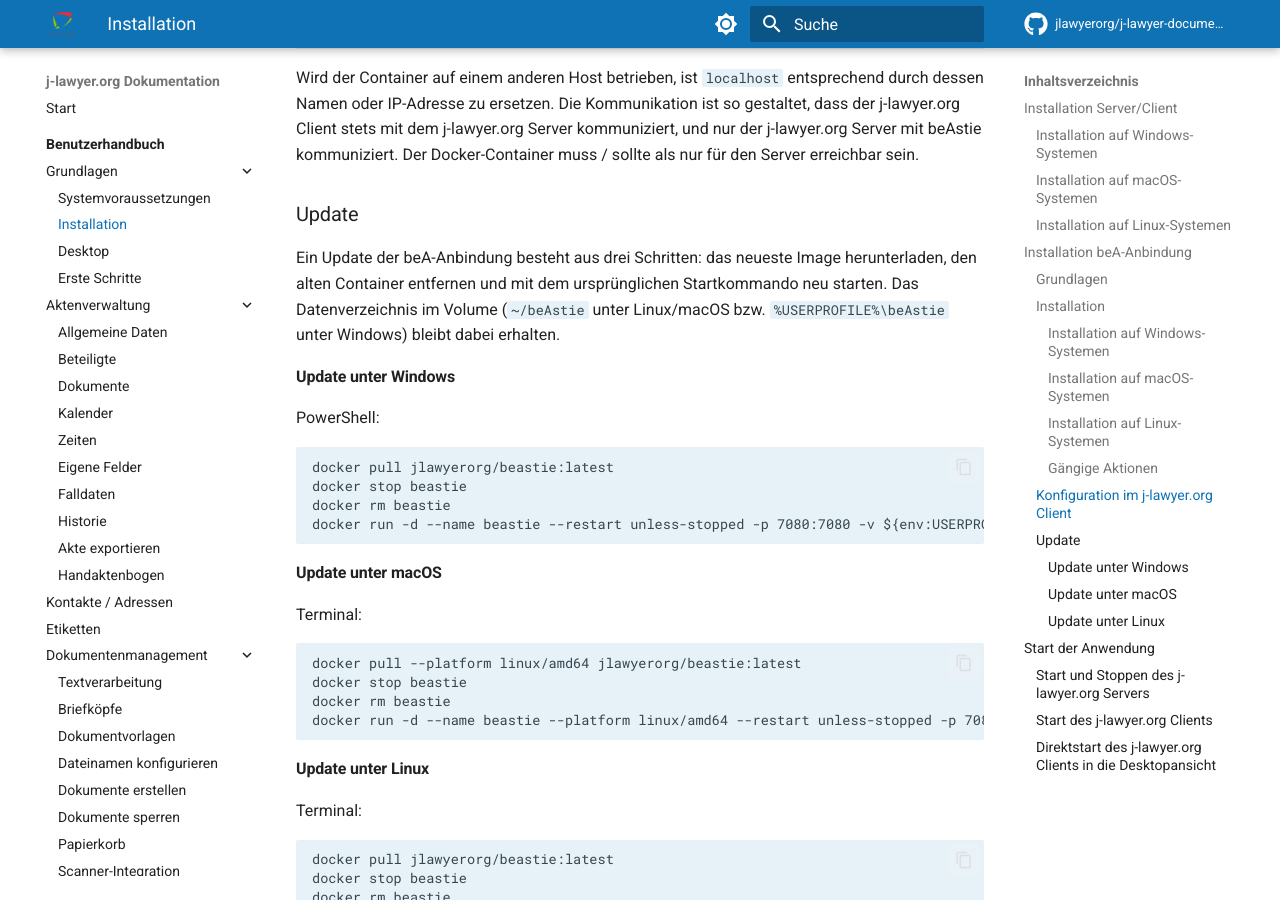
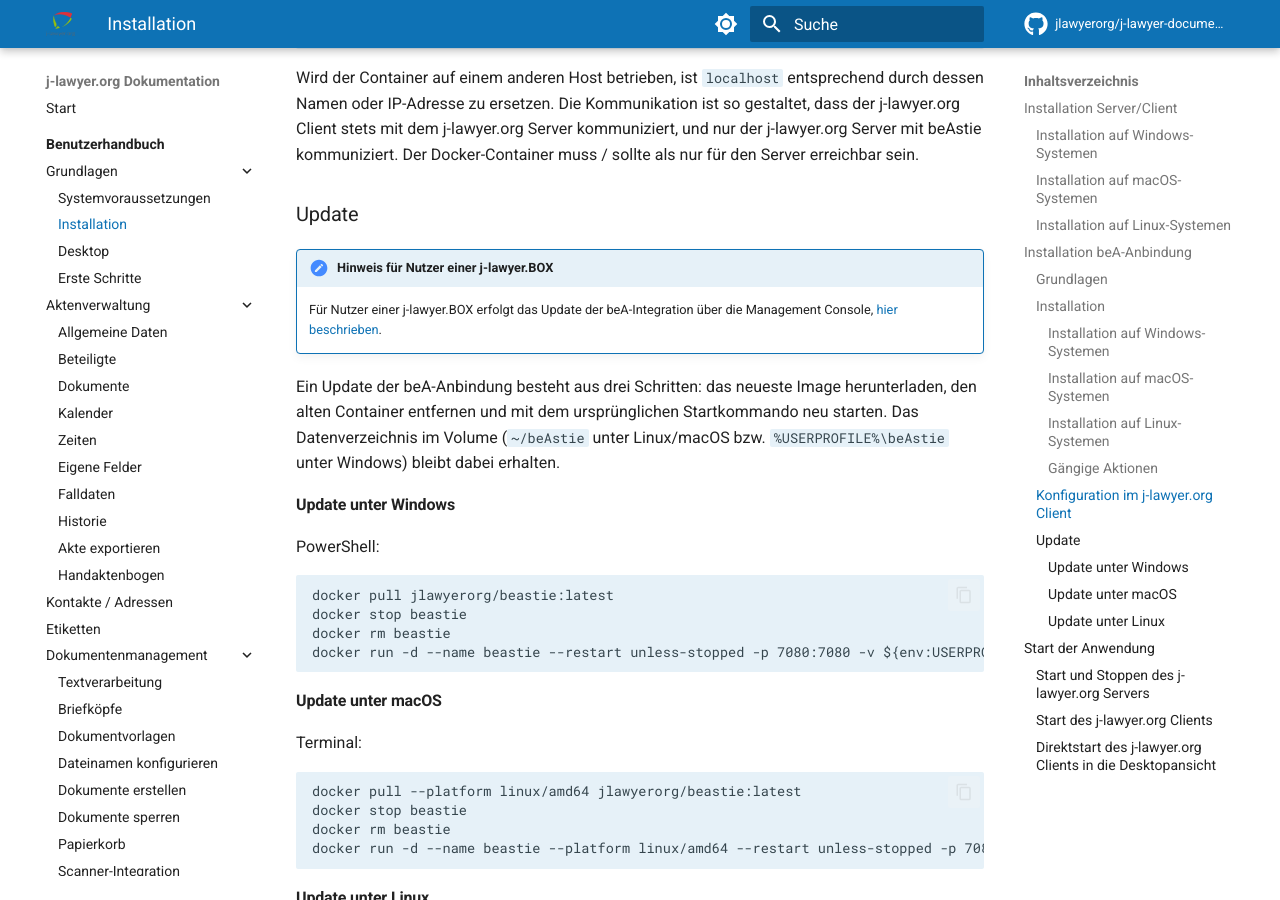
Before and after one commit to jlawyerorg/j-lawyer-documentation, an MkDocs documentation site: the page built from docs/benutzerhandbuch/installation.md, in a window 1280 px wide and 900 px high, scrolled down 3369 px. Built offline with MkDocs 1.6.1 and Material for MkDocs 9.7.7, drawn with Linux system fonts in a browser that asks for light colours; comment, search, counter and statistics services are not loaded.

Commit message:
beastie update for j-lawyer.box

```diff
--- a/docs/benutzerhandbuch/installation.md
+++ b/docs/benutzerhandbuch/installation.md
@@ -105,6 +105,9 @@
 Wird der Container auf einem anderen Host betrieben, ist `localhost` entsprechend durch dessen Namen oder IP-Adresse zu ersetzen. Die Kommunikation ist so gestaltet, dass der j-lawyer.org Client stets mit dem j-lawyer.org Server kommuniziert, und nur der j-lawyer.org Server mit beAstie kommuniziert. Der Docker-Container muss / sollte als nur für den Server erreichbar sein.
 
 ### Update {#bea-update}
+
+!!! note "Hinweis für Nutzer einer j-lawyer.BOX"
+    Für Nutzer einer j-lawyer.BOX erfolgt das Update der beA-Integration über die Management Console, [hier beschrieben](jlawyer-box.md#container-verwalten).
 
 Ein Update der beA-Anbindung besteht aus drei Schritten: das neueste Image herunterladen, den alten Container entfernen und mit dem ursprünglichen Startkommando neu starten. Das Datenverzeichnis im Volume (`~/beAstie` unter Linux/macOS bzw. `%USERPROFILE%\beAstie` unter Windows) bleibt dabei erhalten.
 
```
Also changed, not shown: docs/benutzerhandbuch/jlawyer-box.md (+1 -1 lines).
